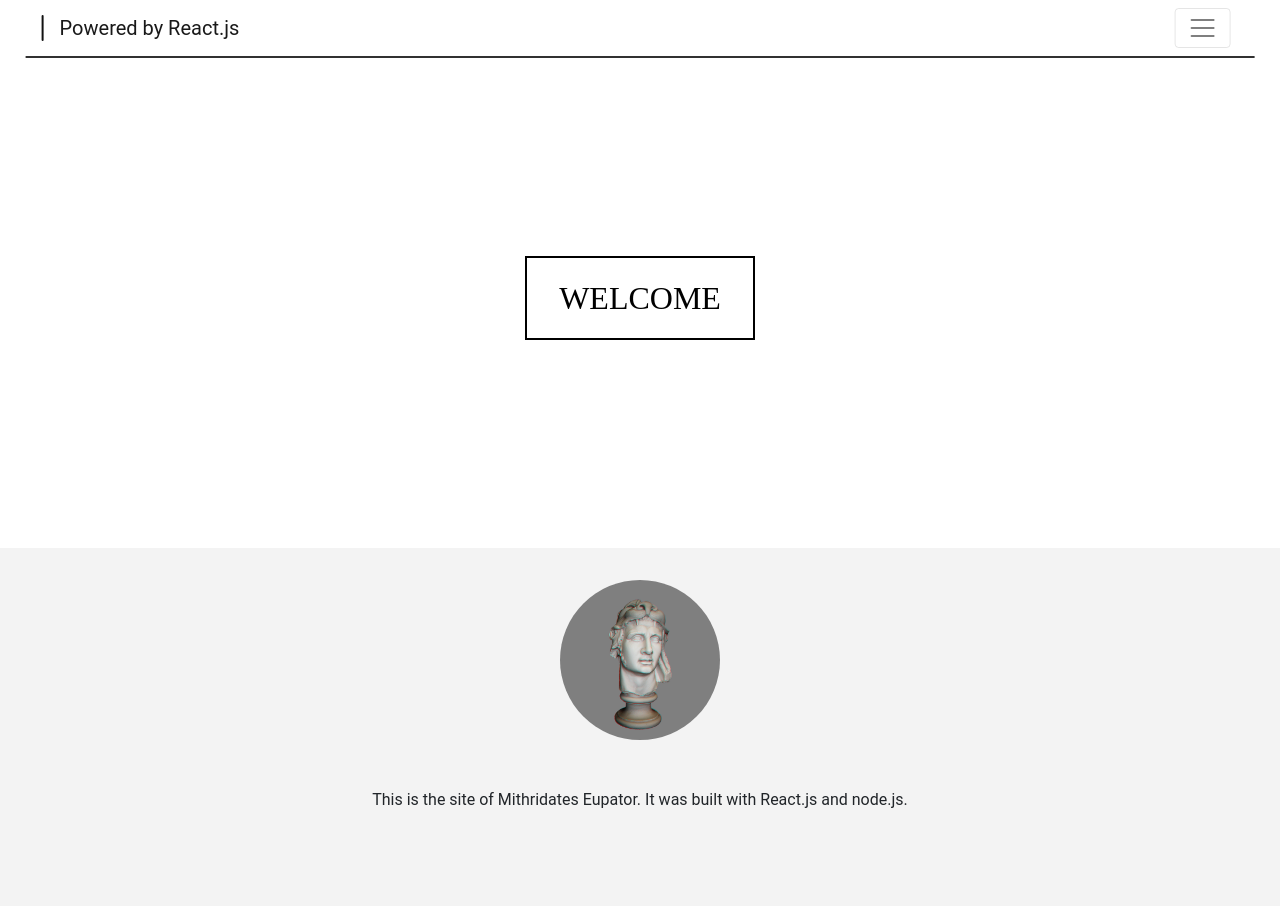
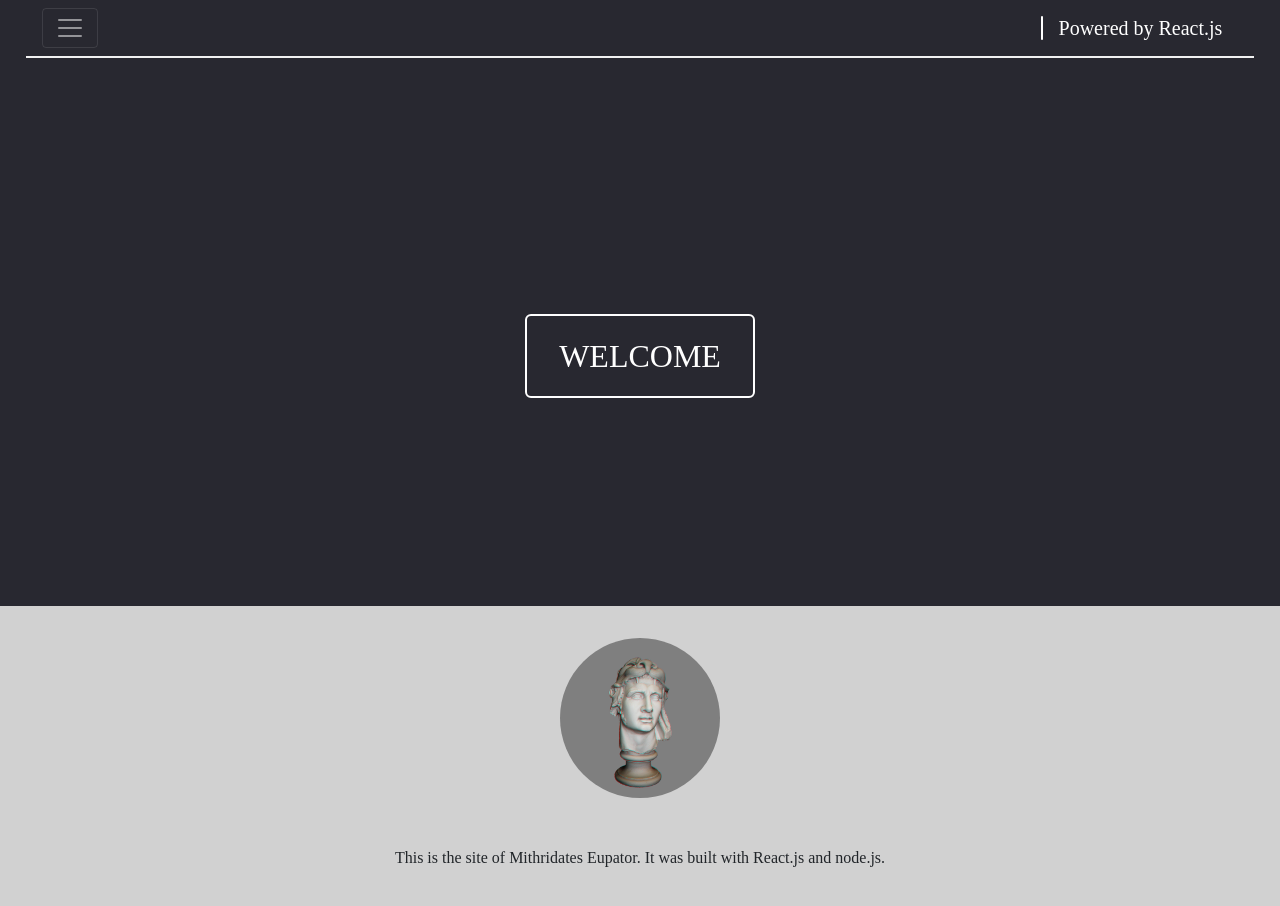
Before and after one commit to MithridatesEupator/personal_site, a React (Create React App) app in the folder client/: page / in a window 1280 px wide. Shown: the top 906 px of the page. Built offline with nearby package versions, Linux system fonts and the light colour scheme; some icons are missing.

Commit message:
minor tweaks to css

```diff
--- a/client/src/App.css
+++ b/client/src/App.css
@@ -1,40 +1,40 @@
 p {
-  font-family: Roboto;
+  font-family: Raleway;
   margin: 0;
   padding: 1rem;
 }
 
 body {
   width: 100%;
-  background-color: #fff !important;
+  background-color: #282830 !important;
   background-attachment: fixed;
 }
 
 .navbar-custom {
-  position: fixed !important;
+  position: static !important;
   width: 96%;
-  border-bottom: 2px solid #313131;
+  border-bottom: 2px solid #f1f1f1;
+  margin: 0% 2%;
   background-color: transparent !important;
   z-index: 2;
-  left: 50%;
-  transform: translateX(-50%);
 }
 
 .react-brand {
   margin-right: 1rem;
-  background-color: #111;
-  color: #fff;
+  background-color: #fff;
+  color: #282830;
   border-radius: 2px;
   padding: 1px;
 }
 
 .brand-custom {
-  font-family: Roboto;
+  font-family: Raleway;
   font-size: 1rem;
+  animation: loading-bar 2s ease-out;
 }
 
 .nav-link {
-  font-family: Roboto;
+  font-family: Raleway;
 }
 
 .carousel-custom {
@@ -49,11 +49,12 @@ body {
 }
 
 .container-custom {
-  background-color: #f3f3f3;
+  background-color: #d1d1d1;
   padding: 0;
-  font-family: Roboto;
+  font-family: Raleway;
   font-size: 1rem;
   display: flex;
+  width: 100%;
   justify-content: center;
 }
 
@@ -69,12 +70,13 @@ body {
   align-self: center;
   background-color: transparent;
   margin: 26vh 15rem;
-  border: 2px solid black;
-  color: black;
-  font-family: Corbel;
+  border: 2px solid white;
+  color: white;
+  font-family: Raleway;
   font-size: 2rem;
   padding: 1rem 2rem;
-  animation: loading-bar 2s linear;
+  animation: loading-bar 4s ease-out;
+  border-radius: 6px;
 }
 
 .container-custom-small {
@@ -90,8 +92,9 @@ body {
 
 .resume::before {
   padding-right: 12px;
-  content: "\f27e";
+  content: "\f15c";
   font-family: FontAwesome;
+  border-radius: 8px;
 }
 
 .github::before {
@@ -101,7 +104,7 @@ body {
 }
 
 .nav-link:hover {
-  color: black;
+  color: white !important;
   transition-duration: .5s;
 }
 
@@ -116,11 +119,23 @@ body {
   margin: 2rem;
 }
 
+.nav-item {
+  width: 2rem;
+}
+
+.navbar-toggler:hover {
+  color: blue !important;
+  transition-duration: .2s;
+}
+
 @keyframes loading-bar {
-  from {
+  0% {
     opacity: 0;
   }
-  to {
+  20% {
+    opacity: 0;
+  }
+  100% {
     opacity: 1;
   }
 }
@@ -141,7 +156,7 @@ body {
 
 .nav-link {
   color: #666;
-  font-family: Roboto;
+  font-family: Raleway;
   font-weight: 400;
 }
 
@@ -188,6 +203,7 @@ body {
 @keyframes logo-animator {
   from {
     transform: rotate(0deg);
+
   }
   to {
     transform: rotate(359deg);
--- a/client/src/App.js
+++ b/client/src/App.js
@@ -11,7 +11,7 @@ class App extends Component {
   render() {
     return (
       <div className="App">
-        <link crossOrigin rel="stylesheet" href="https://use.fontawesome.com/releases/v5.2.0/css/all.css" integrity="sha384-hWVjflwFxL6sNzntih27bfxkr27PmbbK/iSvJ+a4+0owXq79v+lsFkW54bOGbiDQ" crossOrigin="anonymous"  />
+        <link rel="stylesheet" href="https://use.fontawesome.com/releases/v5.2.0/css/all.css" integrity="sha384-hWVjflwFxL6sNzntih27bfxkr27PmbbK/iSvJ+a4+0owXq79v+lsFkW54bOGbiDQ" crossOrigin="anonymous"  />
         <NavbarCustom />
         <br />
         <br />
--- a/client/src/components/NavbarCustom.js
+++ b/client/src/components/NavbarCustom.js
@@ -1,4 +1,4 @@
-import React, { Component } from 'react';
+import React from 'react';
 import {
   Collapse,
   Navbar,
@@ -7,20 +7,15 @@ import {
   Nav,
   NavItem,
   NavLink,
-  Container,
-  Dropdown,
-  DropdownItem,
-  DropdownMenu,
-  DropdownToggle,
 } from 'reactstrap';
 import "font-awesome/css/font-awesome.min.css";
 
-
-let padding = {}
-
 class NavbarCustom extends React.Component {
-  state = {
-    isOpen: false
+  constructor(props) {
+    super(props)
+    this.state = {
+      isOpen: false
+    }
   }
 
   toggle = () => {
@@ -32,16 +27,16 @@ class NavbarCustom extends React.Component {
   render() {
     return(
       <div>
-      <Navbar light className="navbar-custom" >
-          <NavbarBrand href="/" className="brand-custom">
-            <i className="fab fa-react react-brand">
-            </i>
-            Powered by React.js
-          </NavbarBrand>
-          <NavbarToggler onClick={this.toggle} className="mr-2" />
+      <Navbar dark className="navbar-custom" >
+        <NavbarToggler onClick={this.toggle} className="navbar-toggler"/>
+        <NavbarBrand href="https://reactjs.org/" className="brand-custom">
+          <i className="fab fa-react react-brand">
+          </i>
+          Powered by React.js
+        </NavbarBrand>
           <Collapse isOpen={this.state.isOpen} navbar>
             <Nav navbar>
-              <NavItem>
+              <NavItem className="nav-item">
                 <NavLink href="/"  className="resume nav-link">
                   Resume
                 </NavLink>
```
